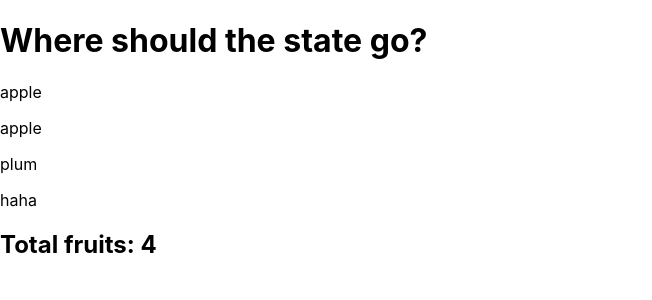
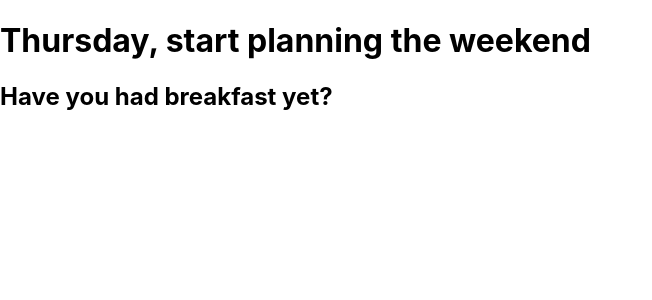
Before and after one commit to oovaa/react_tut, a React (Create React App) app in the folder coursera/: page / in a window 1280 px wide. Shown: the top 300 px of the page, without its empty margins (0-652 px from the left). Built offline with nearby package versions, Linux system fonts and the light colour scheme.

Commit message:
Add new components and update App to display dynamic day messages

```diff
--- a/coursera/package.json
+++ b/coursera/package.json
@@ -6,8 +6,9 @@
     "cra-template": "1.2.0",
     "react": "^19.0.0",
     "react-dom": "^19.0.0",
+    "react-router-dom": "^7.0.2",
     "react-scripts": "5.0.1",
-    "web-vitals": "^2.1.0"
+    "web-vitals": "^2.1.4"
   },
   "scripts": {
     "start": "react-scripts start",
--- a/coursera/src/App.js
+++ b/coursera/src/App.js
@@ -1,25 +1,27 @@
-import React from "react";
-import Fruits from "./components/Fruits";
-import FruitsCounter from "./components/FruitsCounter";
-import { FruitContext } from "./Context/FruitContext";
+function App() {
+  const time = new Date();
+  const day = time.toLocaleString("en-us", { weekday: "long" });
+  const morning = time.getHours() >= 6 && time.getHours() <= 19;
+  let dayMessage;
 
-// Create the context *outside* the component
-
-function App() {
-  const [fruits] = React.useState([
-    { fruitName: 'apple', id: 1 },
-    { fruitName: 'apple', id: 2 },
-    { fruitName: 'plum', id: 3 },
-    { fruitName: 'haha', id: 4 },
-  ]);
+  if (day.toLowerCase() === "monday") {
+    dayMessage = `Happy ${day}`;
+  } else if (day.toLowerCase() === "tuesday") {
+    dayMessage = `${day}, four days to go`;
+  } else if (day.toLowerCase() === "wednesday") {
+    dayMessage = `${day}, half way there`;
+  } else if (day.toLowerCase() === "thursday") {
+    dayMessage = `${day}, start planning the weekend`;
+  } else if (day.toLowerCase() === "friday") {
+    dayMessage = `Woo-hoo, the weekend is coming!`;
+  } else {
+    dayMessage = "Stay calm and keep having fun";
+  }
 
   return (
     <div className="App">
-      <h1>Where should the state go?</h1>
-      <FruitContext.Provider value={{ fruits }}> {/* Correct usage */}
-        <Fruits />
-        <FruitsCounter />
-      </FruitContext.Provider> {/* Correct closing tag */}
+      <h1>{dayMessage}</h1>
+      {morning ? <h2>Have you had breakfast yet?</h2> : ""}
     </div>
   );
 }
--- /dev/null
+++ b/coursera/src/components/AboutLittleLemon.jsx
@@ -0,0 +1,4 @@
+function AboutLittleLemon() {
+  return <h1>AboutLittleLemon Little Lemon on this page.</h1>;
+}
+export default AboutLittleLemon;
--- /dev/null
+++ b/coursera/src/components/Contact.js
@@ -0,0 +1,4 @@
+function Contact() {
+  return <h1>Contact Little Lemon on this page.</h1>;
+}
+export default Contact;
--- /dev/null
+++ b/coursera/src/components/Homepage.jsx
@@ -0,0 +1,4 @@
+function Homepage() {
+  return <h1>Homepage Little Lemon on this page.</h1>;
+}
+export default Homepage;
```
Also changed, not shown: coursera/src/components/CurrentMessage.jsx (added, +10 -0 lines), 1 other file (tests, documents, lock files or other folders).
